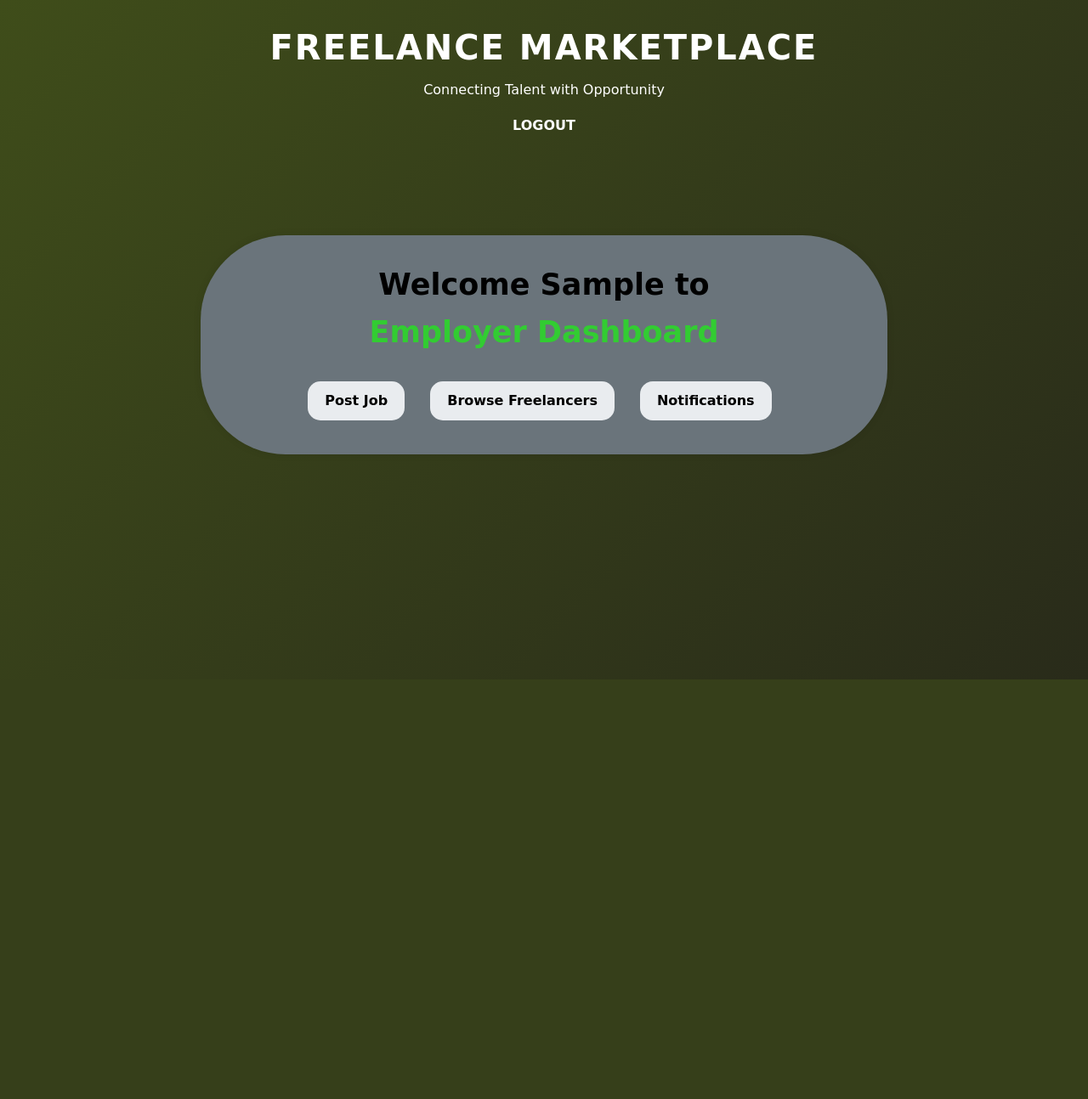
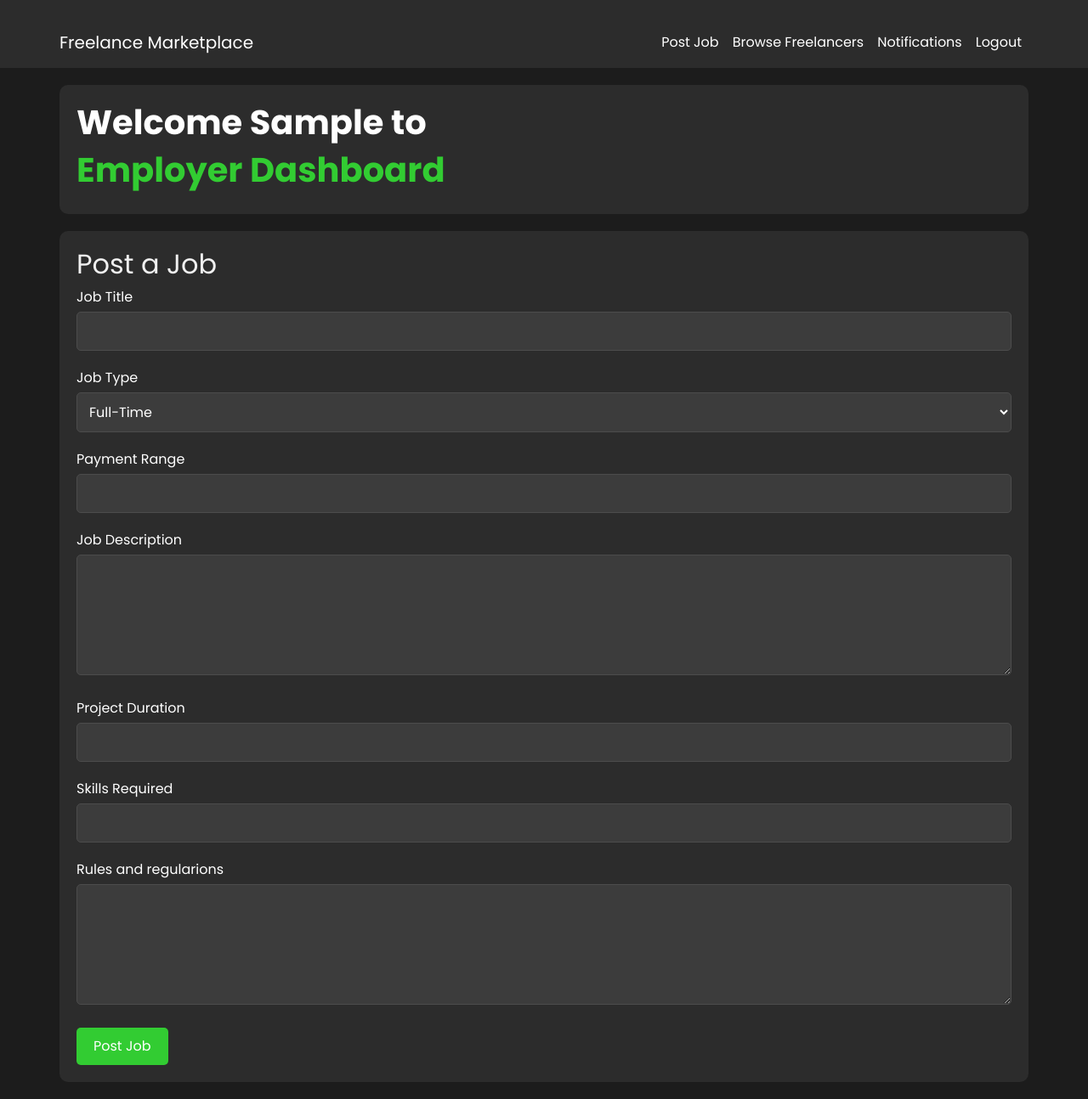
Before and after one commit to Kamosoharden/freelance_marketplace, a PHP site: page /pages/employerdashboard.php in a window 1280 px wide. Shown: the whole page at 85% size. Before the commit the page ends 800 px from the top, so only its background shows below. Run offline with PHP 8.4, Linux system fonts and the light colour scheme; the visitor is signed in with stand-in values (Sample User, id 1); tables that the repository leaves empty or names only in its code hold one stand-in row (values such as "Sample post"); data that the repository does not hold is empty.

Commit message:
UI updates on employer dashboard.

```diff
--- a/pages/employerdashboard.php
+++ b/pages/employerdashboard.php
@@ -31,270 +31,140 @@ $notifications_result = mysqli_query($conn, $notifications_query);
 <head>
     <meta charset="UTF-8">
     <meta http-equiv="X-UA-Compatible" content="IE=edge">
-    <meta name="viewport" content="width=device-width, initial-scale=1.0">
+    <meta name="viewport" content="width=device-width, initial-scale=1, shrink-to-fit=no">
     <title>Employer Dashboard</title>
-    <link rel="stylesheet" href="./../layout/styles/freelancerlogin.css">
+    <link rel="stylesheet" type="text/css" href="../css/bootstrap.css" />
+    <link href="https://fonts.googleapis.com/css?family=Poppins:400,700&display=swap" rel="stylesheet">
+    <link href="../css/style.css" rel="stylesheet" />
+    <link href="../css/responsive.css" rel="stylesheet" />
     <style>
         body {
-            font-family: cursive;
-            margin: 0;
-            padding: 0;
-
+            font-family: 'Poppins', sans-serif;
+            background-color: #1c1c1c;
+            color: #ffffff;
         }
-
-        .container {
-            width: 60%;
-            margin: 0 auto;
-            padding: 20px;
-            background-color: #6a747b;
-            box-shadow: 0 0 10px rgba(0, 0, 0, 0.1);
-            text-align: center;
-            margin-bottom: 70px;
-            border-radius: 100px;
-            margin-top: 3;
-        }
-
-        .header {
-            display: flex;
-            flex-direction: column;
-            align-items: center;
+        .navbar {
+            background-color: #2c2c2c;
             padding: 10px 0;
         }
-
-        .header h1 {
-            margin: 0;
-            font-size: 35px;
-            display: inline-block;
-            color: #000000;
+        .navbar-brand, .nav-link {
+            color: #ffffff !important;
+        }
+        .nav-link:hover {
+            color: #32cc32 !important;
+        }
+        .container {
+            margin-top: 20px;
+        }
+        .dashboard-header {
+            background-color: #2c2c2c;
+            border-radius: 10px;
+            padding: 20px;
+            margin-bottom: 20px;
+        }
+        .dashboard-header h1 {
+            color: #ffffff;
             font-weight: bold;
         }
-
-        .header h1 span {
+        .dashboard-header h1 span {
             color: #32cc32;
-
         }
-
-        .header a {
-            text-decoration: none;
-            color: #007bff;
-            font-weight: bold;
-            margin-top: 10px;
+        .content-section {
+            background-color: #2c2c2c;
+            border-radius: 10px;
+            padding: 20px;
+            margin-bottom: 20px;
         }
-
-        .nav {
-            display: flex;
-            justify-content: center;
-            margin-bottom: 20px;
-
-        }
-
-        .nav a {
-            text-decoration: none;
-            color: #000000;
-            padding: 10px 20px;
-            background-color: #e9ecef;
-            border-radius: 15px;
-            margin-right: 20px;
-            margin-left: 10px;
-            margin-top: 20px;
-            font-weight: bold;
-        }
-
-        .nav a:hover {
-            background-color: #d0d4d8;
-        }
-
-        .content {
-            margin-top: 20px;
-        }
-
-        .form-container {
-            display: none;
-            flex-direction: column;
-            align-items: center;
-            color: #000000;
-            font-size: medium;
-            font-weight: bold;
-            text-transform: uppercase;
-
-        }
-
-        .form-container.active {
-            display: flex;
-
-        }
-
         .form-group {
             margin-bottom: 20px;
-            width: 100%;
-            max-width: 500px;
         }
-
         .form-group label {
+            color: #ffffff;
             display: block;
             margin-bottom: 5px;
-            font-weight: bold;
-            text-align: left;
-            font-size: medium;
-            color: #000000;
         }
-
-        .form-group input, .form-group textarea, .form-group select {
+        .form-control, input[type="text"], input[type="email"], input[type="password"], textarea, select {
             width: 100%;
             padding: 10px;
-            border: 1px solid #ccc;
-            border-radius: 10px;
-            font-size: 16px;
+            background-color: #3c3c3c;
+            border: 1px solid #4c4c4c;
+            border-radius: 5px;
+            color: #ffffff;
         }
-
-        .form-group textarea {
-            resize: vertical;
-        }
-
-        .btn {
-            padding: 10px 25px;
-            background-color: #28a745;
-            color: #ffffff;
-            font-weight: bold;
-            border: none;
-            border-radius: 10px;
-            cursor: pointer;
-            font-size: 16px;
-            margin-top: 20px;
-        }
-
-        .btn:hover {
-            background-color: #218838;
-        }
-
-        .dropdown {
-            display: flex;
-            flex-direction: column;
-            gap: 15px;
-            align-items: center;
-        }
-
-        .dropdown .form-group {
-            width: 100%;
-            max-width: 300px;
-        }
-
-        /* Modal Styles */
-        .modal {
-            display: none;
-            position: fixed;
-            z-index: 1;
-            left: 0;
-            top: 0;
-            width: 100%;
-            height: 100%;
-            overflow: auto;
-            background-color: rgba(0, 0, 0, 0.4);
-        }
-        .modal-content {
-            background-color: #fefefe;
-            margin: 15% auto;
-            padding: 20px;
-            border: 1px solid #888;
-            width: 80%;
-            max-width: 500px;
-            border-radius: 10px;
-        }
-        .close {
-            color: #aaa;
-            float: right;
-            font-size: 28px;
-            font-weight: bold;
-        }
-        .close:hover,
-        .close:focus {
-            color: black;
-            text-decoration: none;
-            cursor: pointer;
-        }
-        #notifications {
-            display: none;
-        }
-
-        .notification-list {
-            list-style-type: none;
-            padding: 0;
-        }
-
-        .notification-item:hover {
-            background-color: #e9ecef;
-        }
-
-        .notification-title {
-            font-weight: bold;
-            margin-bottom: 5px;
-        }
-
-        .notification-meta {
-            color: #6c757d;
-            font-size: 0.9em;
-        }
-        .notification-item {
-            display: flex;
-            flex-direction: column;
-            justify-content: space-between;
-            align-items: center;
-            background-color: #f8f9fa;
-            border: 1px solid #dee2e6;
-            border-radius: 5px;
-            margin-bottom: 10px;
-            padding: 15px;
-            transition: background-color 0.3s;
-        }
-
-        .notification-content {
-            flex-grow: 1;
-        }
-
-        .start-btn {
-            padding: 5px 15px;
-            background-color: #007bff;
+        .btn, button[type="submit"] {
+            padding: 10px 20px;
+            background-color: #32cc32;
             color: #ffffff;
             border: none;
             border-radius: 5px;
             cursor: pointer;
             transition: background-color 0.3s;
         }
-
-        .start-btn:hover {
-            background-color: #0056b3;
+        .btn:hover, button[type="submit"]:hover {
+            background-color: #28a745;
         }
-
+        .notification-item {
+            background-color: #3c3c3c;
+            border: 1px solid #4c4c4c;
+            border-radius: 5px;
+            padding: 15px;
+            margin-bottom: 15px;
+        }
+        .notification-title {
+            color: #32cc32;
+        }
+        .notification-meta {
+            color: #cccccc;
+        }
+        .modal-content {
+            background-color: #2c2c2c;
+            color: #ffffff;
+        }
+        .modal-header, .modal-footer {
+            border-color: #4c4c4c;
+        }
+        .close {
+            color: #ffffff;
+        }
+        #results {
+            margin-top: 20px;
+        }
     </style>
 </head>
 <body>
 
-<div class="wrapper row2">
-    <div id="header" class="clear">
-        <div class="fl_left">
-            <h1><a href="./../index.html">Freelance Marketplace</a></h1>
-            <p>Connecting Talent with Opportunity</p>
-        </div>
-        <div class="fl_right">
-            <p><a href="logout.php"> <strong>LOGOUT</strong></a></p>
+<nav class="navbar navbar-expand-lg navbar-dark">
+    <div class="container">
+        <a class="navbar-brand" href="./../index.html">Freelance Marketplace</a>
+        <button class="navbar-toggler" type="button" data-toggle="collapse" data-target="#navbarNav" aria-controls="navbarNav" aria-expanded="false" aria-label="Toggle navigation">
+            <span class="navbar-toggler-icon"></span>
+        </button>
+        <div class="collapse navbar-collapse" id="navbarNav">
+            <ul class="navbar-nav ml-auto">
+                <li class="nav-item">
+                    <a class="nav-link" href="#" onclick="showForm('post-job')">Post Job</a>
+                </li>
+                <li class="nav-item">
+                    <a class="nav-link" href="#" onclick="showForm('browse-freelancers')">Browse Freelancers</a>
+                </li>
+                <li class="nav-item">
+                    <a class="nav-link" href="#" onclick="showForm('notifications')">Notifications</a>
+                </li>
+                <li class="nav-item">
+                    <a class="nav-link" href="logout.php">Logout</a>
+                </li>
+            </ul>
         </div>
     </div>
-</div><br><br><br>
+</nav>
 
 <div class="container">
-    <div class="header">
+    <div class="dashboard-header">
         <h1>Welcome <b><?=$query['company']?></b> to</h1>
         <h1><span>Employer Dashboard</span></h1>
     </div>
 
-    <div class="nav">
-        <a href="#" onclick="showForm('post-job')">Post Job</a>
-        <a href="#" onclick="showForm('browse-freelancers')">Browse Freelancers</a>
-        <a href="#" onclick="showForm('notifications')">Notifications</a>
-    </div>
-
-    <div class="content">
-        <div id="post-job" class="form-container">
+    <div class="content-section" id="post-job">
         <h2>Post a Job</h2>
         <form action="post_job_process.php" method="POST">
             <div class="form-group">
@@ -328,13 +198,13 @@ $notifications_result = mysqli_query($conn, $notifications_query);
                 <label for="job-rules">Rules and regularions</label>
                 <textarea id="job-rules" name="job-rules" rows="5" required></textarea>
             </div>
-                <button type="submit" class="btn">Post Job</button>
+            <button type="submit" class="btn btn-primary">Post Job</button>
         </form>
     </div>
 
-        <div id="browse-freelancers" class="form-container">
+    <div class="content-section" id="browse-freelancers" style="display: none;">
         <h2>Browse Freelancers</h2>
-            <form id="search-form" method="POST" onsubmit="searchFreelancers(event)">
+        <form onsubmit="searchFreelancers(event)">
             <div class="dropdown">
                 <div class="form-group">
                     <label for="skills">Skills</label>
@@ -388,11 +258,12 @@ $notifications_result = mysqli_query($conn, $notifications_query);
                     <input type="text" id="period_time" name="period_time">
                 </div>
             </div>
-                <button type="submit" class="btn">Search Freelancers</button>
+            <button type="submit" class="btn btn-primary">Search Freelancers</button>
         </form>
         <div id="results"></div>
     </div>
-        <div id="notifications" class="form-container">
+
+    <div class="content-section" id="notifications" style="display: none;">
         <h2>Notifications</h2>
         <ul class="notification-list">
             <?php if (mysqli_num_rows($notifications_result) > 0): ?>
@@ -406,7 +277,7 @@ $notifications_result = mysqli_query($conn, $notifications_query);
                                 Applied on: <?php echo date('F j, Y', strtotime($notification['apply_date'])); ?>
                             </div>
                         </div>
-                            <a href="payment/index.php"><button class="start-btn" onclick="startAction(<?php echo $notification['id']; ?>)">Start job</button></a>
+                        <a href="payment/index.php"><button class="btn btn-primary" onclick="startAction(<?php echo $notification['id']; ?>)">Start job</button></a>
                     </li>
                 <?php endwhile; ?>
             <?php else: ?>
@@ -415,8 +286,6 @@ $notifications_result = mysqli_query($conn, $notifications_query);
         </ul>
     </div>
 </div>
-</div>
-
 
 <div id="hire-modal" class="modal">
     <div class="modal-content">
@@ -446,13 +315,24 @@ $notifications_result = mysqli_query($conn, $notifications_query);
                 <label for="period_time">Period of Time</label>
                 <input type="text" id="period_time" name="period_time" required>
             </div>
-            <button type="submit" class="btn">Confirm Hire</button>
+            <button type="submit" class="btn btn-primary">Confirm Hire</button>
         </form>
     </div>
 </div>
 
 <script>
-    // JavaScript to handle modal and form submission
+    function showForm(formId) {
+        document.querySelectorAll('.content-section').forEach(section => {
+            section.style.display = 'none';
+        });
+        document.getElementById(formId).style.display = 'block';
+
+        document.querySelectorAll('.nav-link').forEach(link => {
+            link.classList.remove('active');
+        });
+        event.target.classList.add('active');
+    }
+
     function hireFreelancer(freelancerId) {
         // Show the modal
         var modal = document.getElementById("hire-modal");
@@ -494,16 +374,6 @@ $notifications_result = mysqli_query($conn, $notifications_query);
         };
     }
 
-
-    function showForm(formId) {
-        document.querySelectorAll('.form-container').forEach(container => {
-            container.classList.remove('active');
-            container.style.display = 'none';
-        });
-        document.getElementById(formId).classList.add('active');
-        document.getElementById(formId).style.display = 'flex';
-    }
-
     function searchFreelancers(event) {
         event.preventDefault();
         // Add logic to handle searching freelancers and display results
```
Lines whose indentation alone changed are shown as unchanged.
